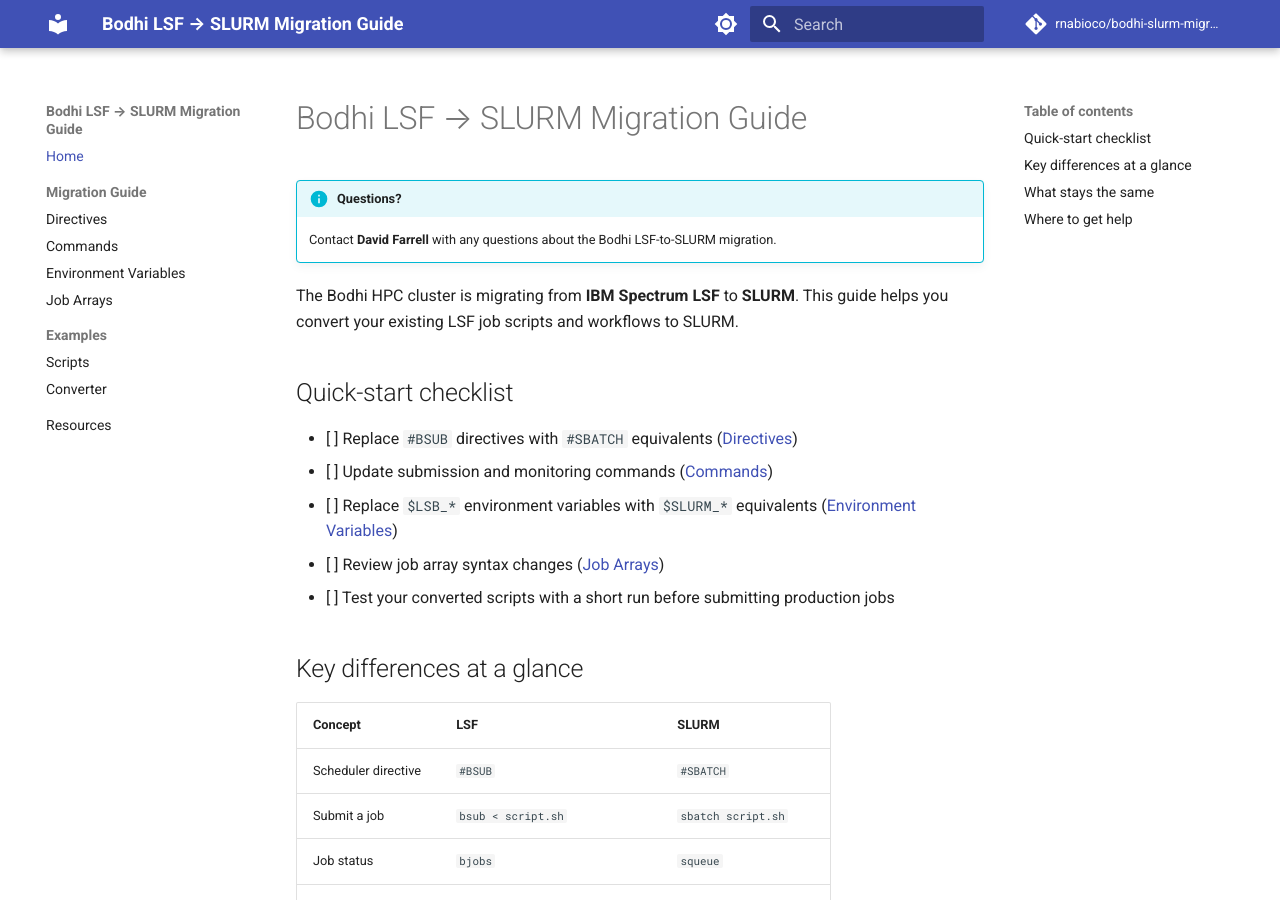
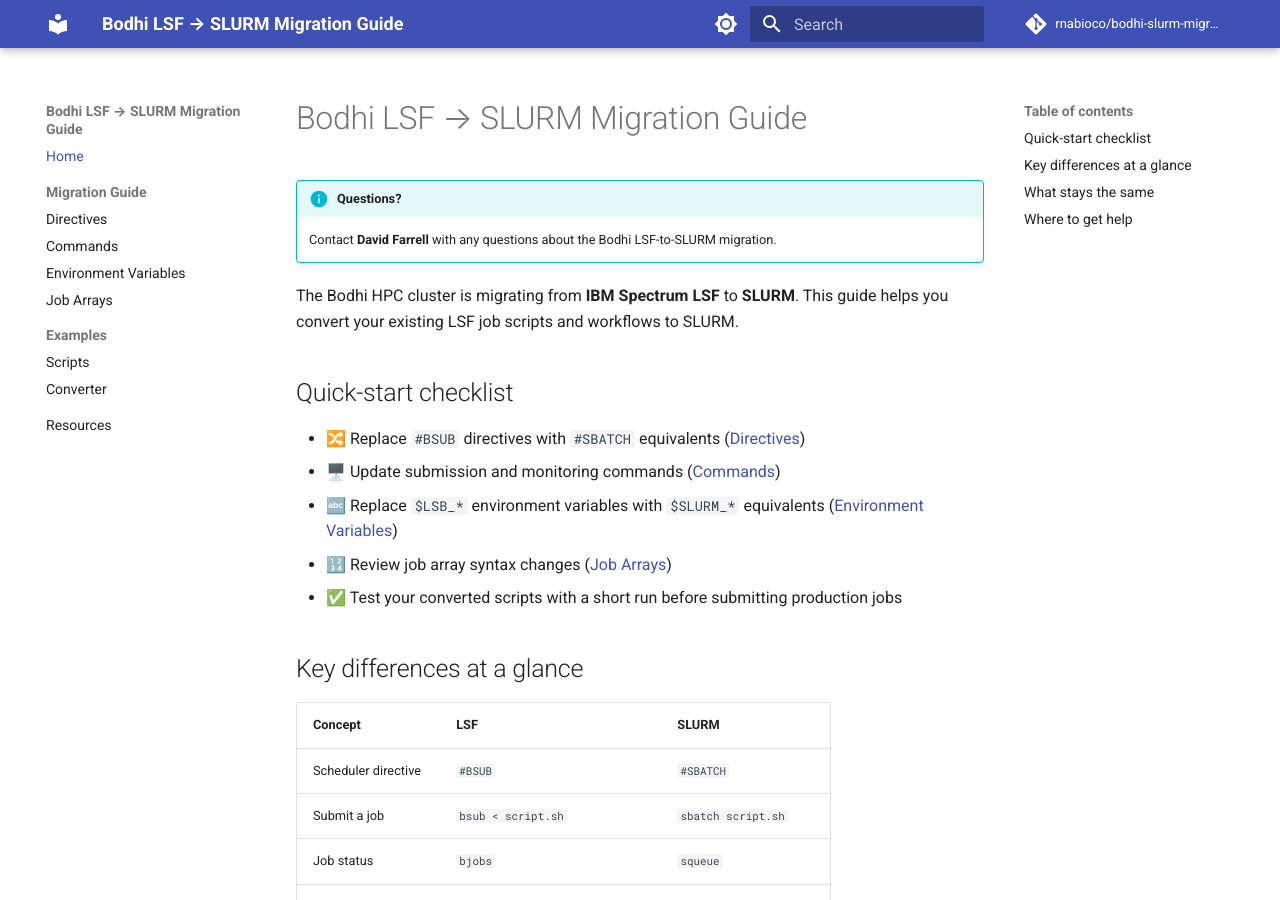
Before and after one commit to rnabioco/bodhi-slurm-migration, an MkDocs documentation site: the page built from docs/index.md, in a window 1280 px wide and 900 px high. Built offline with MkDocs 1.6.1 and Material for MkDocs 9.7.7, drawn with Linux system fonts in a browser that asks for light colours; comment, search, counter and statistics services are not loaded.

Commit message:
Add emojis to quick-start checklist on home page
Co-Authored-By: Claude Opus 4.6 <noreply@anthropic.com>

```diff
--- a/docs/index.md
+++ b/docs/index.md
@@ -7,11 +7,11 @@ The Bodhi HPC cluster is migrating from **IBM Spectrum LSF** to **SLURM**. This
 
 ## Quick-start checklist
 
-- [ ] Replace `#BSUB` directives with `#SBATCH` equivalents ([Directives](directives.md))
-- [ ] Update submission and monitoring commands ([Commands](commands.md))
-- [ ] Replace `$LSB_*` environment variables with `$SLURM_*` equivalents ([Environment Variables](environment-variables.md))
-- [ ] Review job array syntax changes ([Job Arrays](job-arrays.md))
-- [ ] Test your converted scripts with a short run before submitting production jobs
+- 🔀 Replace `#BSUB` directives with `#SBATCH` equivalents ([Directives](directives.md))
+- 🖥️ Update submission and monitoring commands ([Commands](commands.md))
+- 🔤 Replace `$LSB_*` environment variables with `$SLURM_*` equivalents ([Environment Variables](environment-variables.md))
+- 🔢 Review job array syntax changes ([Job Arrays](job-arrays.md))
+- ✅ Test your converted scripts with a short run before submitting production jobs
 
 ## Key differences at a glance
 
```
